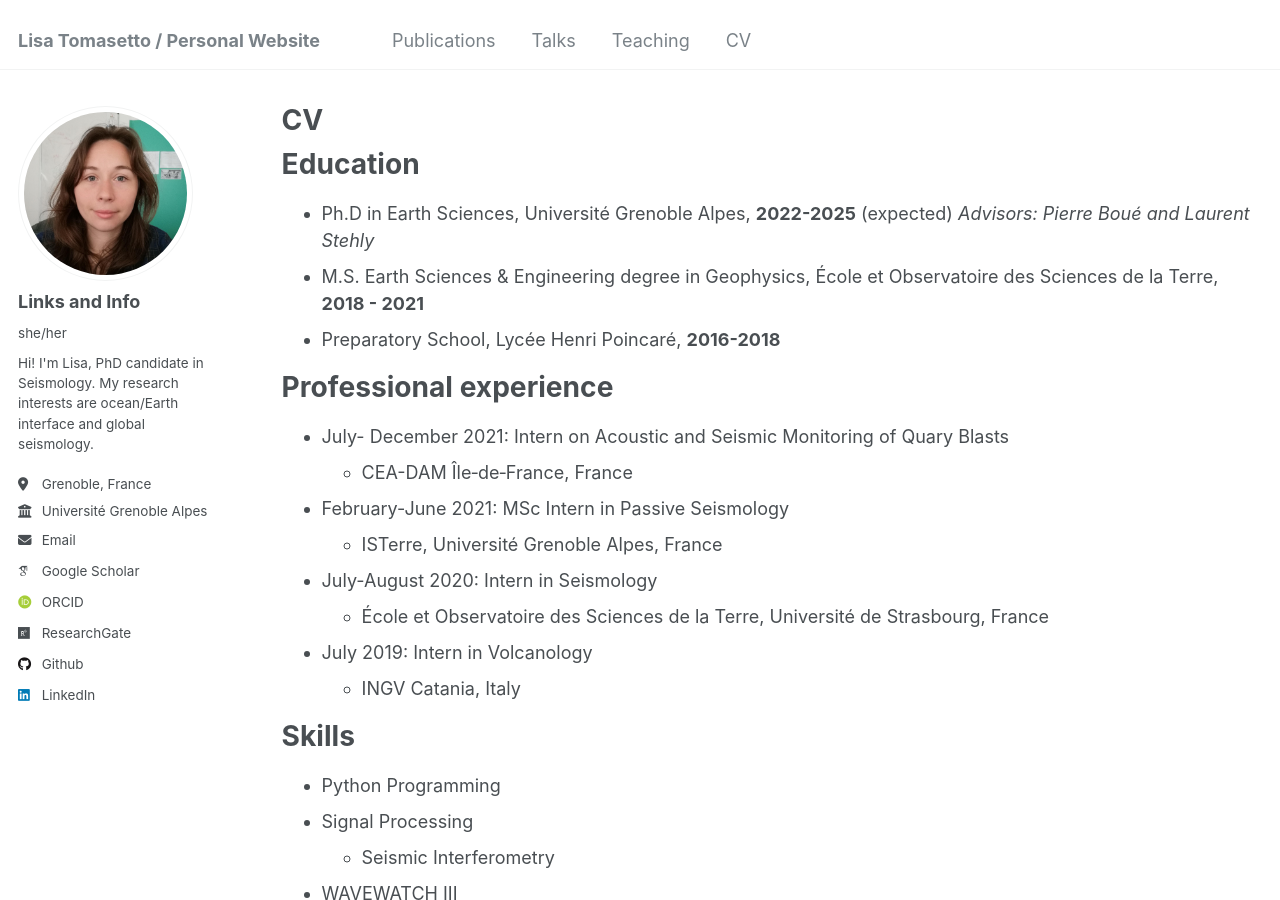
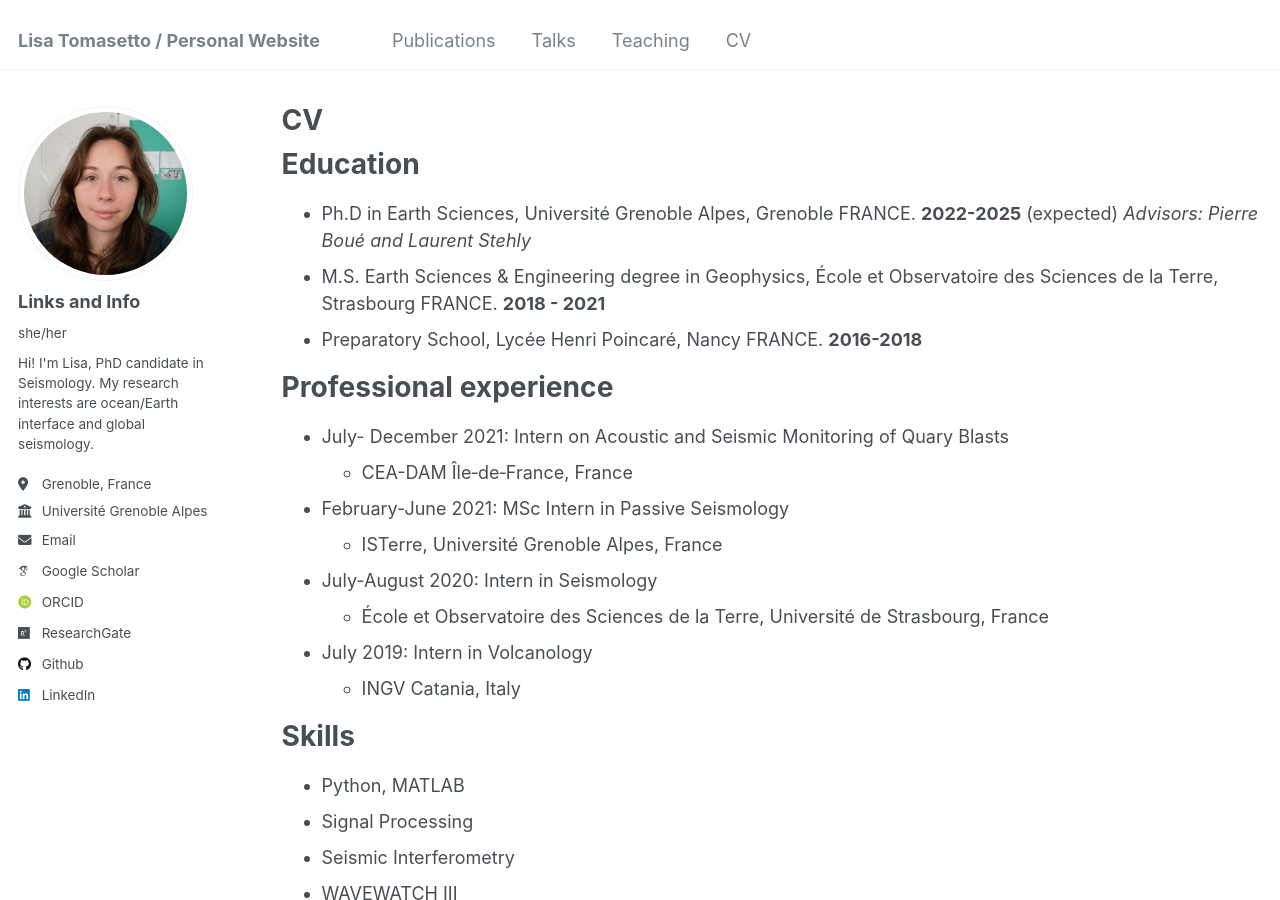
Before and after one commit to lystom/lystom.github.io, a Jekyll site: the page built from _pages/cv.md, in a window 1280 px wide and 900 px high. Built offline with Jekyll 4.4.1, drawn with Linux system fonts in a browser that asks for light colours; some web fonts are replaced.

Commit message:
Modify CV
On branch main

```diff
--- a/_pages/cv.md
+++ b/_pages/cv.md
@@ -9,9 +9,9 @@ redirect_from:
 
 Education
 ======
-* Ph.D in Earth Sciences, Université Grenoble Alpes, **2022-2025** (expected) *Advisors: Pierre Boué and Laurent Stehly*
-* M.S. Earth Sciences & Engineering degree in Geophysics, École et Observatoire des Sciences de la Terre, **2018 - 2021**
-* Preparatory School, Lycée Henri Poincaré, **2016-2018**
+* Ph.D in Earth Sciences, Université Grenoble Alpes, Grenoble FRANCE. **2022-2025** (expected) *Advisors: Pierre Boué and Laurent Stehly*
+* M.S. Earth Sciences & Engineering degree in Geophysics, École et Observatoire des Sciences de la Terre, Strasbourg FRANCE. **2018 - 2021**
+* Preparatory School, Lycée Henri Poincaré, Nancy FRANCE. **2016-2018**
 
 Professional experience
 ======
@@ -29,9 +29,9 @@ Professional experience
 
 Skills
 ======
-* Python Programming
+* Python, MATLAB
 * Signal Processing
-  * Seismic Interferometry
+* Seismic Interferometry
 * WAVEWATCH III
 * GitHub
 
```
